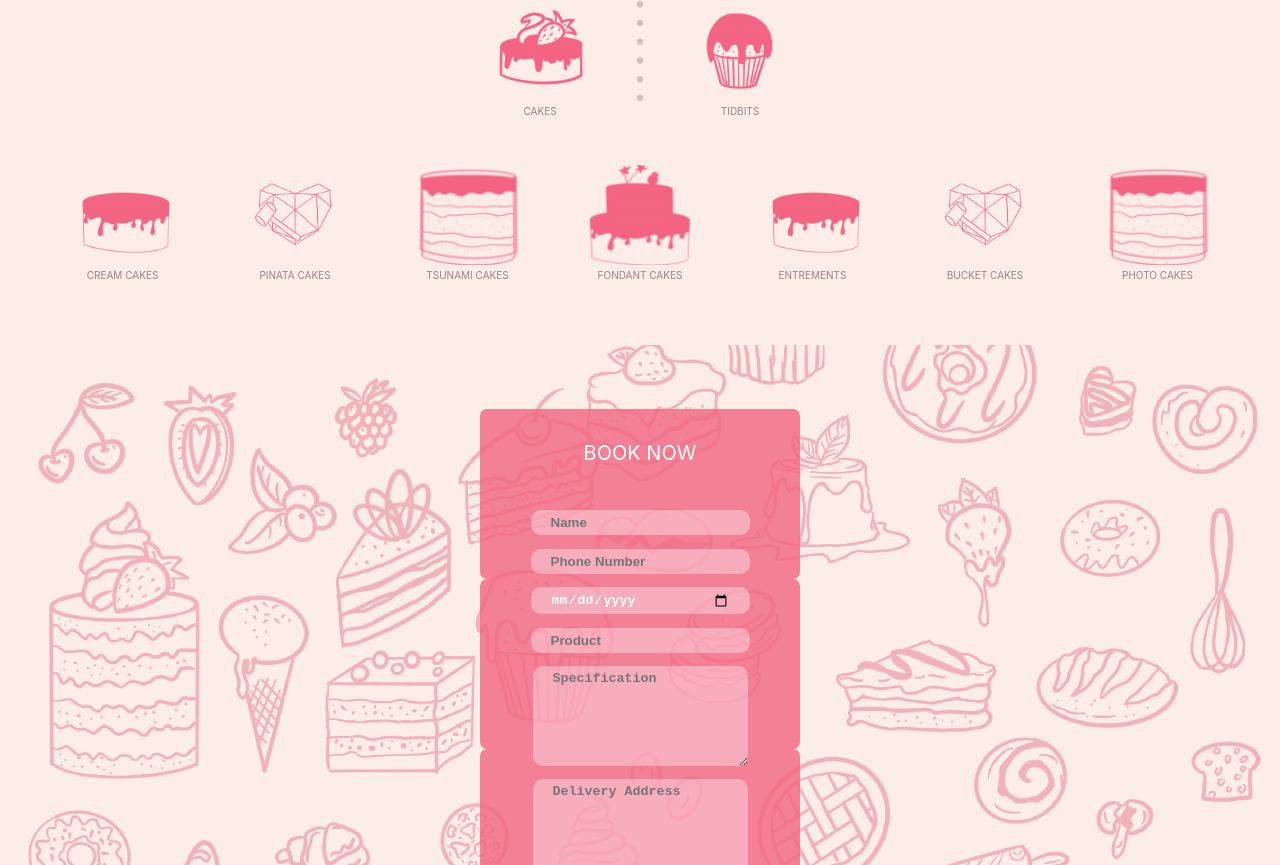
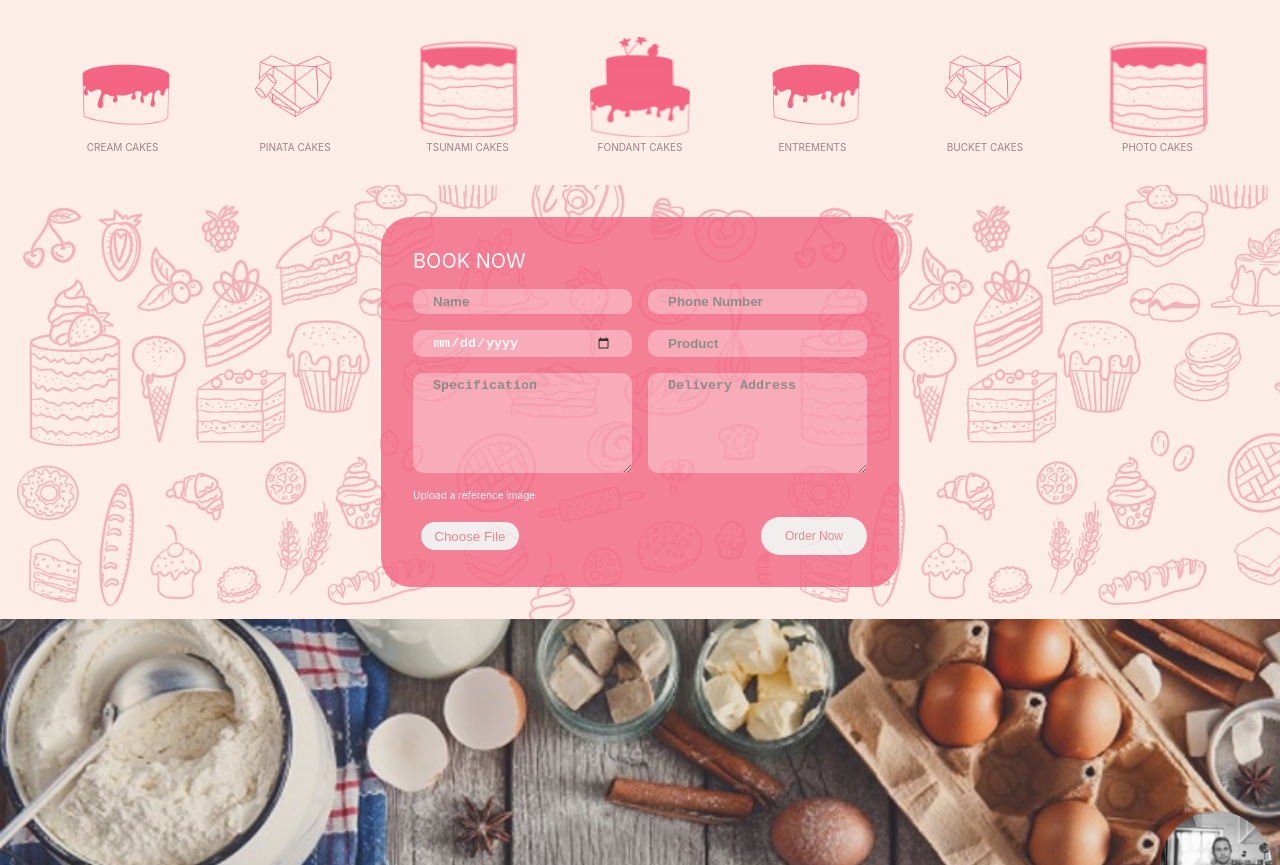
Before and after one commit to abijithvignesh/highOnCakes, a React (Create React App) app in the folder Frontend/: page / in a window 1280 px wide. Shown: the part 1455-2320 px from the top of the page. Built offline with nearby package versions, Linux system fonts and the light colour scheme.

Commit message:
added responsiveness for order component and carousel

```diff
--- a/Frontend/src/components/carousel/CarouselElements.js
+++ b/Frontend/src/components/carousel/CarouselElements.js
@@ -14,7 +14,7 @@ export const Container = styled.div`
     display: flex;
     justify-content: center;
   }
-  padding: 6em 1em;
+  padding: 6em 3em;
 `;
 
 export const Drip = styled.img`
@@ -26,7 +26,7 @@ export const SliderImage = styled.img`
   @media(max-width: 768px) {
     height: 19rem;
   }
-  height: 37rem;
+  height: 29rem;
 `;
 
 export const SliderButton = styled.img`
--- a/Frontend/src/components/order/Order.js
+++ b/Frontend/src/components/order/Order.js
@@ -9,14 +9,16 @@ import {
   TextArea,
   Button,
 } from "./OrderElement";
-
+import './order.css';
 export default function Order() {
   return (
     <>
       <Wrapper>
         <Container>
           <Formbox>
-            <Title>BOOK NOW</Title>
+            <Row>
+              <Title>BOOK NOW</Title>
+            </Row>
             <Row>
               <Input type="text" placeholder="Name" />
               <Input type="text" placeholder="Phone Number" />
@@ -29,9 +31,13 @@ export default function Order() {
               <TextArea placeholder="Specification" />
               <TextArea placeholder="Delivery Address" />
             </Row>
-            <Title secondary>Upload a reference image</Title>
-            <Button small>Choose File</Button>
-            <Button >Order Now</Button>
+            <Row className="align-items-center">
+              <Title className="upload-image-text" secondary>Upload a reference image</Title>
+            </Row>
+            <Row className="button-row align-items-center upload-image-text">
+              <Button small className="choosefile-button">Choose File</Button>
+              <Button className="ordernow-button">Order Now</Button>
+            </Row>
           </Formbox>
         </Container>
       </Wrapper>
--- a/Frontend/src/components/order/OrderElement.js
+++ b/Frontend/src/components/order/OrderElement.js
@@ -3,36 +3,43 @@ import orderbg from "../../images/orderbg.png";
 import formbg from "../../images/formbg.svg";
 
 export const Wrapper = styled.section`
-  min-height: 100vh;
   background-image: url(${orderbg});
   background-size: contain;
 `;
 
 export const Container = styled.div`
-  margin: 2em 2em;
   display: flex;
   justify-content: center;
   align-items: flex-end;
 `;
 export const Formbox = styled.div`
-  background-image: url(${formbg});
-  background-size: contain;
-  height: 623px;
-  width: 320px;
-  margin-top: 4rem;
+  background-color: #F36583;
+  border-radius: 30px;
+  opacity: 0.8;
+  padding-top: 2rem;
+  padding-bottom: 2rem;
+  padding-left: 2rem;
+  padding-right: 2rem;
+  @media(min-width: 768px) {
+    padding-right: 1rem;
+  }
+  margin-bottom: 2rem;
+  margin-top: 2rem;
   display: flex;
   align-items: center;
   flex-direction: column;
 `;
 export const Title = styled.p`
   color: white;
-  margin-top: ${(props) => (props.secondary ? "1rem" : "2rem")};
-  margin-bottom: ${(props) => (props.secondary ? "1rem" : "2rem")};
   font-size: ${(props) => (props.secondary ? "10px" : "20px")};
 `;
 export const Row = styled.div`
   display: flex;
+  @media(min-width: 768px) {
+    flex-direction: row;
+  }
   flex-direction: column;
+  width: 100%;
 `;
 
 export const Input = styled.input`
@@ -40,9 +47,14 @@ export const Input = styled.input`
   padding: 5px 20px;
   border: none;
   color: white;
-  margin-top: 1em;
+  margin-top: 1rem;
+  margin-right: 1rem;
+  width: 100%;
   font-weight: bold;
   background: rgba(255, 255, 255, 0.35);
+  @media(min-width: 768px) {
+    width: 50%;
+  }
 `;
 
 export const TextArea = styled.textarea`
@@ -50,10 +62,15 @@ export const TextArea = styled.textarea`
   padding: 5px 20px;
   border: none;
   color: white;
-  margin-top: 1em;
+  width: 100%;
+  margin-top: 1rem;
+  margin-right: 1rem;
   font-weight: bold;
   background: rgba(255, 255, 255, 0.35);
   height: 100px;
+  @media(min-width: 768px) {
+    width: 50%;
+  }
 `;
 
 export const Button = styled.button`
@@ -70,7 +87,5 @@ export const Button = styled.button`
        font-size: 12px;
        `
    }}
- // padding: .5em 1em;
   border: none;
-  margin-top: ${props=>props.small? "0":"1rem"};
 `;
--- /dev/null
+++ b/Frontend/src/components/order/order.css
@@ -0,0 +1,26 @@
+.align-items-center {
+  align-items: center;
+}
+.upload-image-text {
+  margin-top: 1rem;
+}
+@media(min-width: 768px) {
+  .button-row {
+    justify-content: space-between;
+    padding-right: 1rem;
+    padding-left: 0.5rem;
+  }
+}
+@media(max-width: 767px) {
+  .choosefile-button {
+    margin-top: 1rem;
+  }
+  .ordernow-button {
+    margin-top: 1rem;
+    width: 50%;
+  }
+  .button-row {
+    justify-content: space-between;
+    align-items: center;
+  }
+}
```
